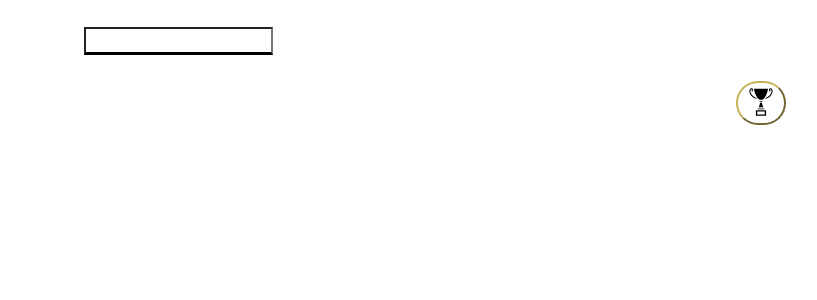
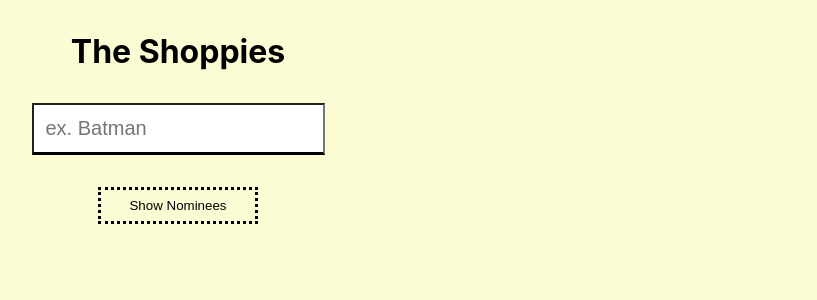
Before and after one commit to sjschweber/shopify-challenge-v2, a React (Create React App) app: page / in a window 1280 px wide. Shown: the top 300 px of the page, without its empty margins (462-1279 px from the left). Built offline with nearby package versions, Linux system fonts and the light colour scheme.

Commit message:
Animate nominees div and Update grid

```diff
--- a/src/App.css
+++ b/src/App.css
@@ -1,17 +1,48 @@
 .App {
   text-align: center;
+  height: 100vh;
+  width: 100vw;
+  background-color: #FBFCD4;
+  justify-content: center;
+  text-align: -webkit-center;
 }
-.trophy{
-  float: right;
-  position: sticky;
-  right: 2rem;
-  top: 3rem;
+.trophy-button{
+  margin-bottom: 2rem;
+  background-color: #FBFCD4;
+  border: dotted;
+  color: black;
+  border-color: black;
+  width: 10rem;
+  transition: 1s;
+  padding: .5rem;
+}
+.trophy-button:hover{
+  background-color: black;
+  color: #FBFCD4;
+  border-color: #FFDD03;
+}
+h1{
+  padding-top: 2rem;
+  margin: 0;
+}
+p{
+  padding: none;
+  margin: none;
+}
+.banner{
+  background-color: #FFDD03;
+  position: fixed;
+  width: 100%;
+  color: black;
+  font-size: 30;
+  height: 1.5rem;
+  animation-name: banner-slide-through;
+  animation-duration: 1s;
 }
 
-.search-container{
-}
 .movies-container{
-
+  background-color: #FBFCD4;
+  justify-content: center;
   width: auto;
   display: grid;
   grid-template-columns: auto auto auto auto auto;
@@ -21,10 +52,16 @@
 }
 
 .nominees-container{
-  float: right;
-  position: sticky;
-  top: 8rem;
-  background-color: blue;
+  width: 50%;
+  background-color: black;
+  text-align: center;
+  padding-top: 1rem;
+  color: #FBFCD4;
+  animation-name: banner-slide-through;
+  animation-duration: 3s;
+  padding-bottom: 1rem;
+  border-radius: 5px;
+
 }
 @media (prefers-reduced-motion: no-preference) {
   .App-logo {
@@ -56,14 +93,11 @@
   }
 }
 
-@keyframes App-logo-float {
-  0% {
-    transform: translateY(0);
+@keyframes banner-slide-through {
+  0%{
+    opacity: 0;
   }
-  50% {
-    transform: translateY(10px);
-  }
-  100% {
-    transform: translateY(0px);
+  100%{
+    opacity: 1;
   }
 }
--- a/src/App.js
+++ b/src/App.js
@@ -6,9 +6,12 @@ import { MovieSearch } from './features/movie-search/MovieSearch'
 import { Nominees } from './features/Nominees.js'
 import './App.css';
 import { GiTrophyCup } from "react-icons/gi";
+import { useSelector, useDispatch } from 'react-redux';
+
 
 function App() {
   const [toggleNominees, setToggleNominees] = useState(false)
+  const nominees = useSelector(state => state.movieTitle.nominees)
 
   function handleToggle(e){
     e.preventDefault();
@@ -16,10 +19,13 @@ function App() {
   }
   return (
     <div className="App">
+      {nominees.length >= 5 ? <div className="banner">Thank you for selecting 5 nominees!</div> : null}
+      <h1>The Shoppies</h1>
       <div className="search-container">
         <MovieSearch/>
       </div>
-      <button className="trophy" onClick={handleToggle}><GiTrophyCup size={30}/></button>
+
+      <button className="trophy-button" onClick={handleToggle}>{toggleNominees ? "Hide nominees" : "Show Nominees"}</button>
         {toggleNominees ? <div className='nominees-container'><Nominees/></div> : null}
       <div className="movies-container">
         <MovieContainer/>
--- a/src/features/Nominees.js
+++ b/src/features/Nominees.js
@@ -11,17 +11,17 @@ export function Nominees(){
   const nominees = useSelector(state => state.movieTitle.nominees)
   const dispatch = useDispatch();
 
-  return nominees.map(movie => {
+  return nominees.length > 0 ? nominees.map((movie, index) => {
     return (
       <div className='nom-container'>
         <div className='nom-title'>
-          {movie.Title}
+          {index + 1}. {movie.Title}
         </div>
         <div className='nom-year'>
           {movie.Year}
         </div>
-        <button className='nom-button' onClick={() => dispatch(withdraw(movie))}>Remove</button>
+        <button className='remove-button' onClick={() => dispatch(withdraw(movie))}>Remove</button>
       </div>
     )
-  })
+  }) : "Please select up to 5 nominees"
 }
--- a/src/features/display-movies/movieContainer.css
+++ b/src/features/display-movies/movieContainer.css
@@ -1,8 +1,15 @@
-.container{
-  width: auto;
+.movie-container{
+  width: 10rem;
+  color: black;
 }
-
+.movie-search-input{
+  padding: .75rem;
+  font-size: 20px;
+  margin: 2rem;
+  border-bottom: solid;
+}
 .title{
+  padding: .5rem;
   text-align: center;
   font-weight:bolder;
 }
@@ -10,33 +17,41 @@
   font-weight: lighter;
   text-align: center;
 }
-button{
-  padding: .20rem;
-  padding-left: .5rem;
-  padding-right: .5rem;
-  background-color: white;
-  border-color: #C5B358;
-  border-radius: 25px;
-  transition: background-color .25s;
-}
-button:disabled{
-  border: 0px;
-  transition: none;
-  background-color: white;
-}
-button:disabled:hover{
-  background-color: white;
-}
-button:hover{
-  background-color: gold;
-  border-color: gold;
-}
-img{
-  height: 15rem;
+
+.nom-button{
+  background-color: #FBFCD4;
+  border-color: #151515;
+  border-width: thin;
+  border-radius: 2px;
+  transition:  .5s;
+  padding: .5rem;
+  margin: .5rem;
+
 }
 
-input[type=text]{
-  margin: 2em;
+.nominated{
+  font-weight: bold;
+  color: #FBFCD4;
+  background-color: black;
   padding: .25rem;
-  border-bottom: solid;
+  margin-top: .5rem;
 }
+
+.nom-button:hover:enabled{
+  background-color: black;
+  border-color: gold;
+  color: #FBFCD4;
+  border-radius: 7px;
+}
+
+img{
+  width: 10rem;
+  height: 15rem;
+  border: solid;
+  border-color: #151515;
+  transition: .3s ease-in-out;
+
+}
+img:hover{
+  transform: scale(1.01)
+}
--- a/src/features/display-movies/movieContainer.js
+++ b/src/features/display-movies/movieContainer.js
@@ -6,6 +6,7 @@ import {
   withdraw
 } from '../movie-search/movieSearchSlice';
 import './movieContainer.css'
+import image from '../../no-image.png';
 
 export function MovieContainer(){
   const dispatch = useDispatch();
@@ -13,16 +14,24 @@ export function MovieContainer(){
   const nominees = useSelector(state => state.movieTitle.nominees)
 
   return movieTitles !== null ? movieTitles.map((movie, index) => {
+
     return (
-      <div className="container">
-        <img src={movie.Poster}/>
+      <div className="movie-container">
+
+        <img src={movie.Poster !== 'N/A' ? movie.Poster : image} alt={movie.Title + ' poster'}/>
         <div className="title">
           {movie.Title}
         </div>
         <div className="year">
           {movie.Year}
         </div>
-        <button disabled={nominees.map(movie => movie.imdbID).includes(movie.imdbID)} onClick={() => dispatch(nominate(movie))}>Nominate</button>
+        {
+          nominees.map(movie => movie.imdbID).includes(movie.imdbID)
+          ? <div className="nominated">Nominated</div>
+           : <button disabled={nominees.length >= 5} className="nom-button" onClick={() => dispatch(nominate(movie))}>Nominate</button>
+        }
+
+
       </div>
     )
   }) : null
--- a/src/features/movie-search/MovieSearch.js
+++ b/src/features/movie-search/MovieSearch.js
@@ -16,7 +16,7 @@ export function MovieSearch(){
   }
   return(
     <div>
-      <input type="text" onChange={(e) => dispatch(getMovieTitles(e.target.value))}/>
+      <input type="text" className="movie-search-input" placeholder="ex. Batman" onChange={(e) => dispatch(getMovieTitles(e.target.value))}/>
     </div>
   )
 }
--- a/src/features/nominees.css
+++ b/src/features/nominees.css
@@ -1,21 +1,29 @@
 .nom-container{
   display: grid;
   grid-template-columns: 10rem 3rem 3rem;
+  grid-template-rows: auto auto;
   text-align: left;
-
-  column-gap: 3rem;
+  column-gap: 2rem;
+  justify-content: center;
+  row-gap: 2rem;
 }
 
 .nom-title{
   grid-column: 1;
   word-wrap: break-word;
+
 }
 .nom-year{
   grid-column: 2;
 }
-.nom-button{
+.remove-button{
   width: 4rem;
   height: 2rem;
   grid-column: 3;
-  margin: 0px;
+  padding: 0;
+  margin: 0;
+  background-color: #FBFCD4;
+  border-color: #151515;
+  border-radius: 10px;
+  transition:  .5s;
 }
```
Also changed, not shown: src/no-image.png (added), 1 other file (tests, documents, lock files or other folders).
